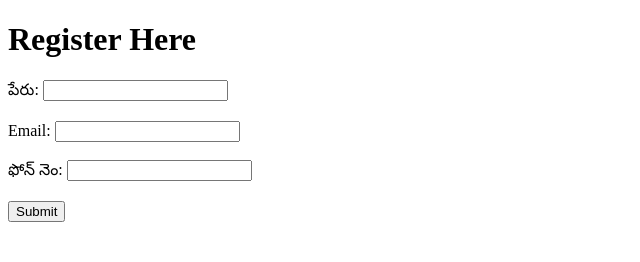
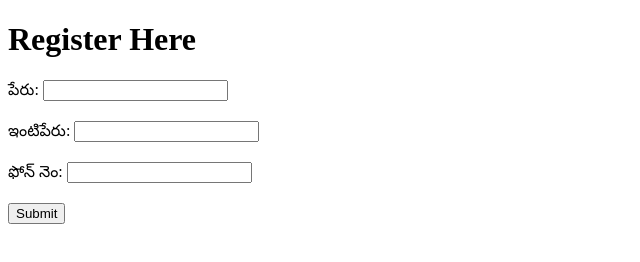
Before and after one commit to sri482/registration, a plain HTML site: page index.html in a window 1280 px wide. Shown: the full height of the page, 0-640 px from the left. Drawn offline with Linux system fonts and the light colour scheme.

Commit message:
Update index.html

```diff
--- a/index.html
+++ b/index.html
@@ -10,13 +10,13 @@
     <!-- The updated form action points to your local backend server -->
     <form action="http://127.0.0.1:5000/submit" method="post" enctype="multipart/form-data">
         <label for="name">పేరు:</label>
-        <input type="text" id="పేరు" name="పేరు" required><br><br>
+        <input type="text" id="name" name="name" required><br><br>
 
-        <label for="email">Email:</label>
-        <input type="email" id="email" name="email" required><br><br>
+        <label for="initial">ఇంటిపేరు:</label>
+        <input type="text" id="initial" name="initial" required><br><br>
 
         <label for="phone">ఫోన్ నెం:</label>
-        <input type="text" id="phone" name="phone" required><br><br>
+        <input type="text" id="phone" name="initial" required><br><br>
 
 
         <button type="submit">Submit</button>
```
